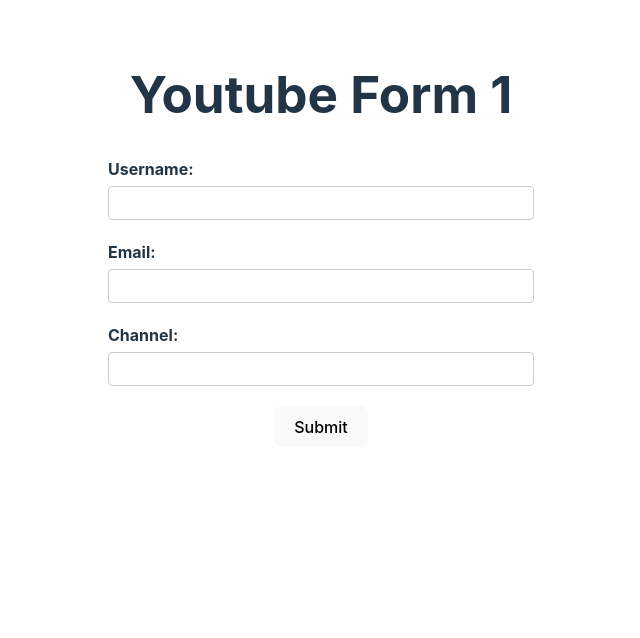
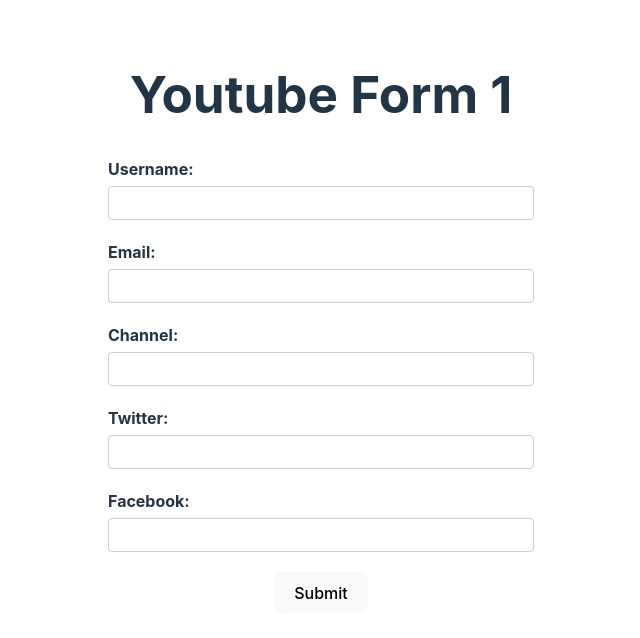
Before and after one commit to muzaffarbhat07/react-hook-form-basics, a React (Vite) app in the folder rhf-demo/: page / in a window 1280 px wide. Shown: the top 638 px of the page, without its empty margins (319-959 px from the left). Built offline with nearby package versions, Linux system fonts and the light colour scheme.

Commit message:
nested objects

```diff
--- a/rhf-demo/src/components/YoutubeForm.tsx
+++ b/rhf-demo/src/components/YoutubeForm.tsx
@@ -7,6 +7,10 @@
   username: string;
   email: string;
   channel: string;
+  social: {
+    twitter: string;
+    facebook: string;
+  }
 }
 
 const YoutubeForm = () => {
@@ -15,6 +19,10 @@
       username: '',
       email: '',
       channel: '',
+      social: {
+        twitter: '',
+        facebook: ''
+      }
     }
   });
   const { register, control, handleSubmit, formState } = form;
@@ -85,10 +93,33 @@
             type="text"
             id="channel"
             {...register('channel', {
-              required: 'Channel is required',
+              required: {
+                value: true,
+                message: 'Channel is required'
+              }
             })}
           />
           <p className="error">{errors.channel?.message}</p>
+        </div>
+
+        <div className="form-control">
+          <label htmlFor="twitter">Twitter:</label>
+          <input
+            type="text"
+            id="twitter"
+            {...register('social.twitter')}
+          />
+          {/* <p className="error">{errors.social?.twitter?.message}</p> */}
+        </div>
+
+        <div className="form-control">
+          <label htmlFor="facebook">Facebook:</label>
+          <input
+            type="text"
+            id="facebook"
+            {...register('social.facebook')}
+          />
+          {/* <p className="error">{errors.social?.facebook?.message}</p> */}
         </div>
 
         <button type="submit">Submit</button>
```
